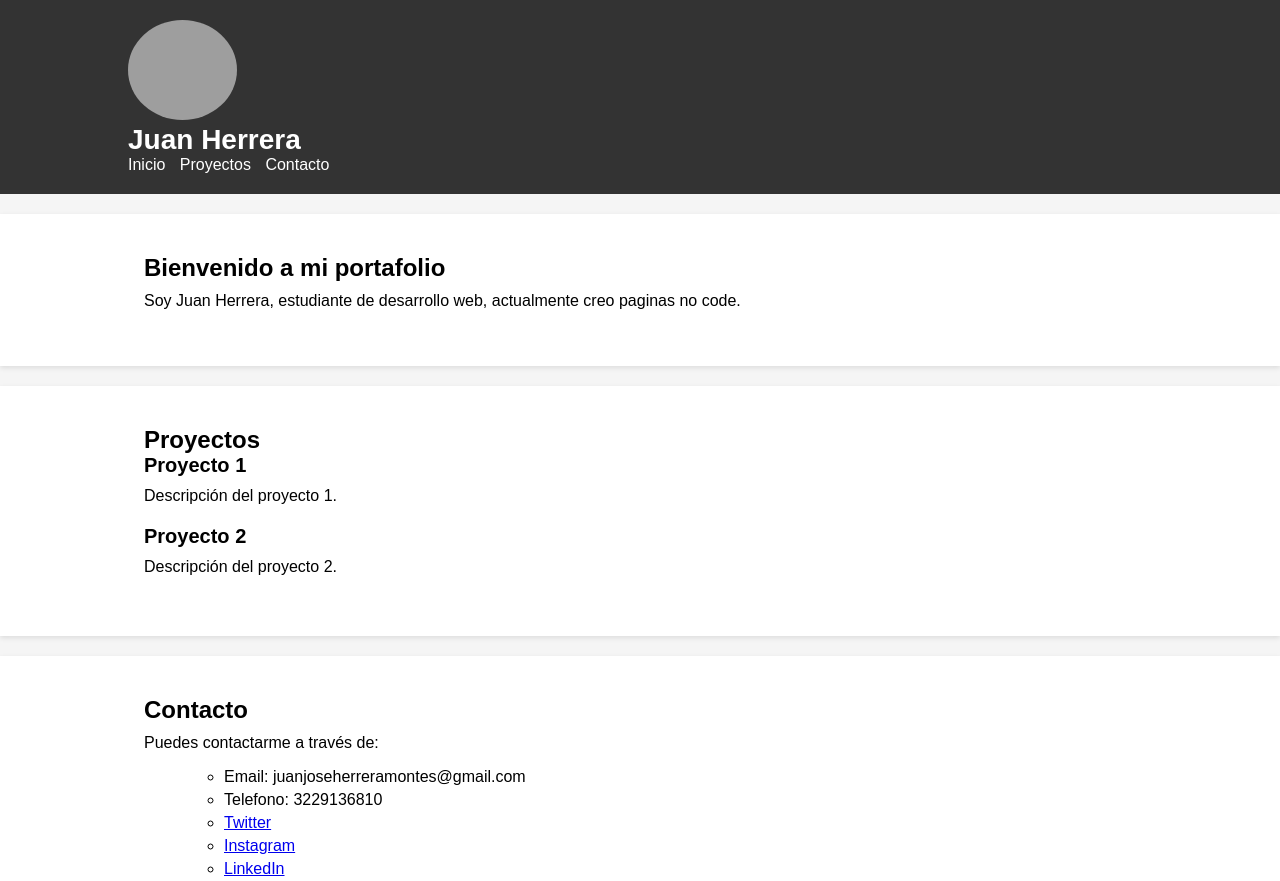
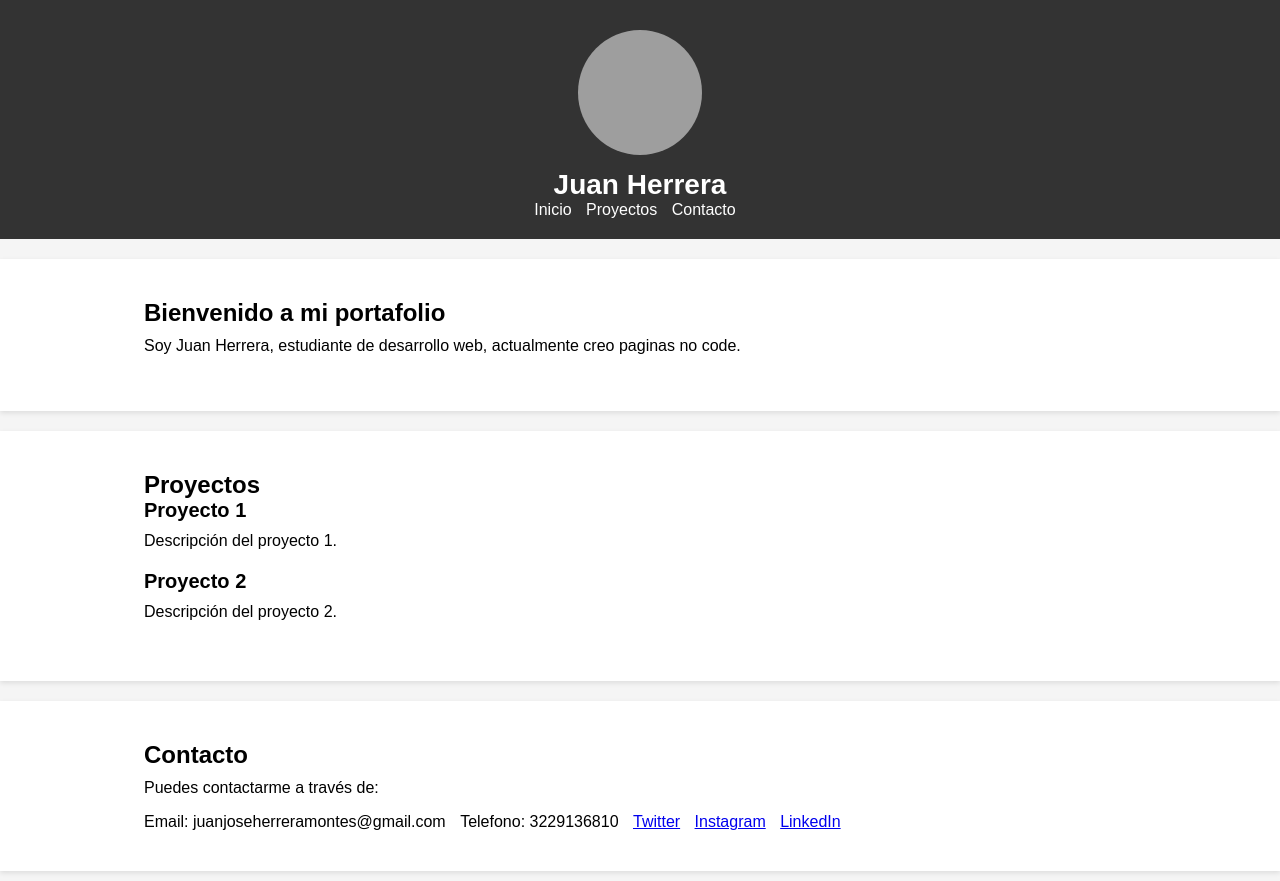
Before and after one commit to JuanSpicyy/pag-chat-gtp, a plain HTML site: page index.html in a window 1280 px wide. Shown: the top 881 px of the page. Drawn offline with Linux system fonts and the light colour scheme; grey boxes are pictures that could not be loaded.

Commit message:
diseño.css v1.1.1

```diff
--- a/diseño.css
+++ b/diseño.css
@@ -7,11 +7,24 @@ body {
 
 }
 img {
-  width: 109px; /* Ajusta el tamaño según tus necesidades */
-  height: 100px; /* Ajusta el tamaño según tus necesidades */
-  border-radius: 50%; /* Si deseas darle forma circular a la imagen */
+  width: 124px;
+  height: 125px;
+  border-radius: 50%;
+  display: inline-block;
+  margin-top: 1%;
+  margin-bottom: 1%;
 }
 
+ul {
+  list-style-type: none;
+  margin: 0;
+  padding: 0;
+}
+
+li {
+  display: inline;
+  margin-right: 10px;
+}
 
 .container {
   width: 80%;
@@ -22,6 +35,7 @@ img {
 header {
   background-color: #333;
   color: #fff;
+  text-align: center;
 }
 
 nav ul {
```
